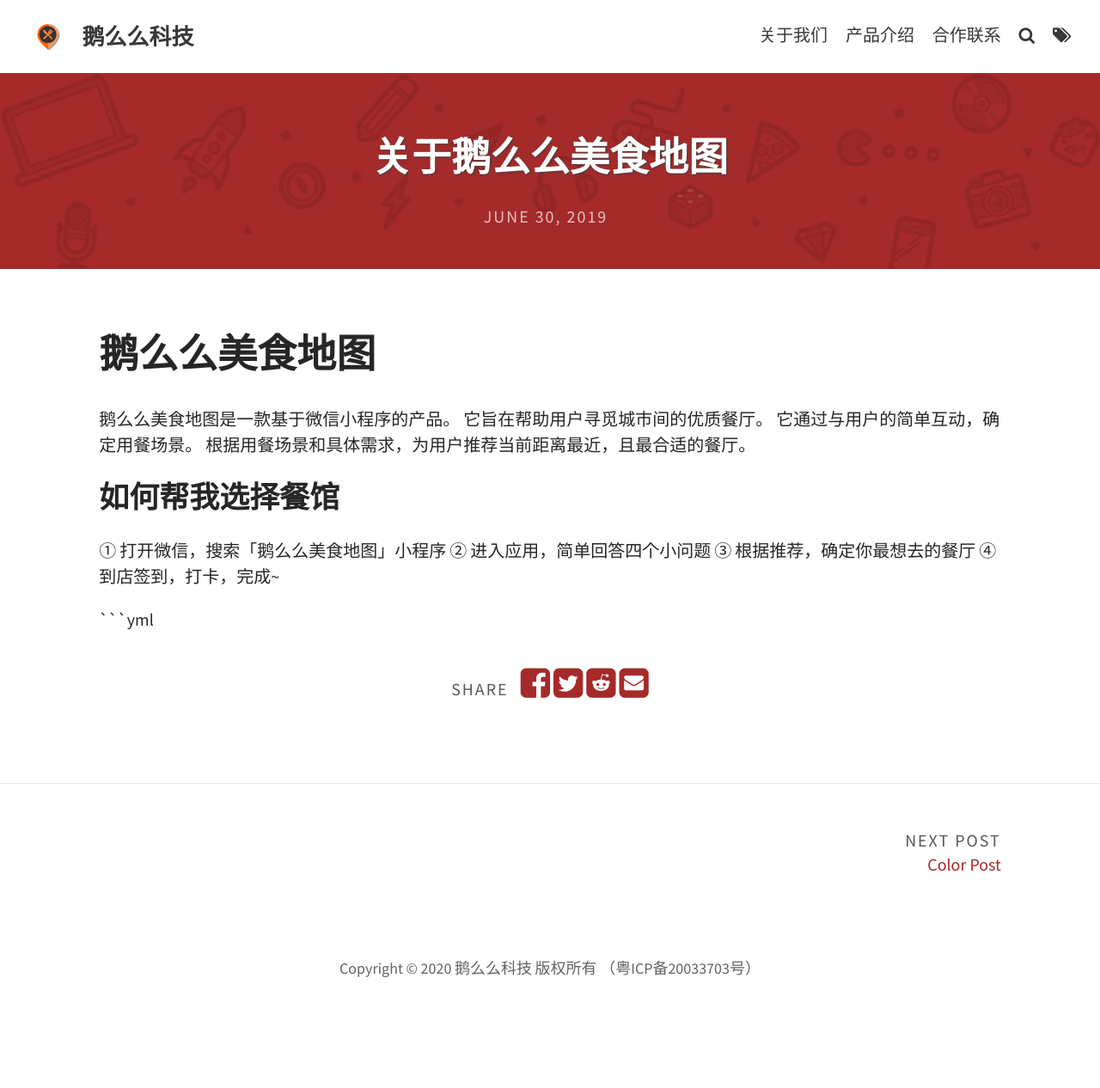
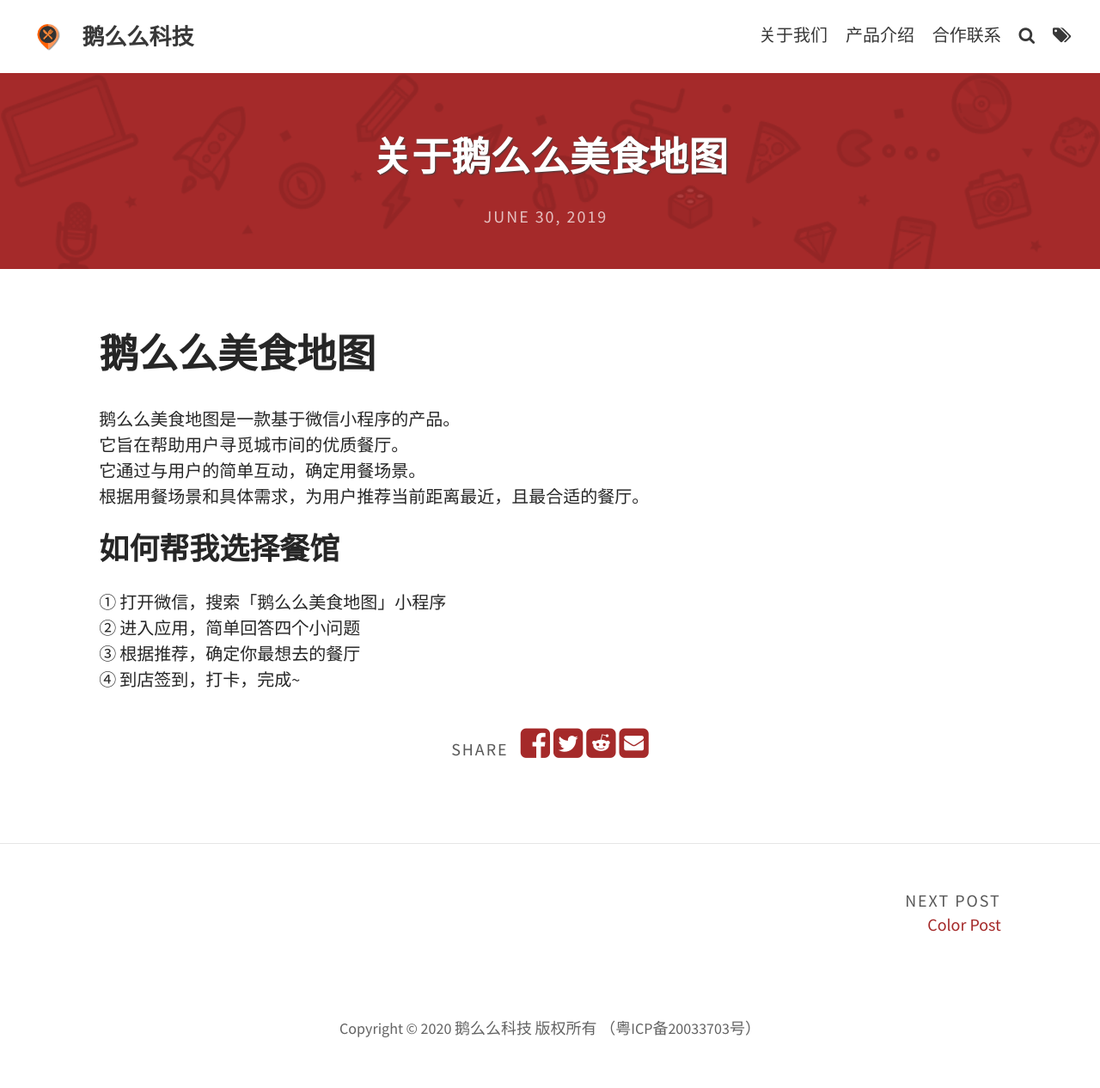
Before and after one commit to nanaezheng/nanae.github.io, a Jekyll site: the page built from _posts/2019-06-30-sample-post.md, in a window 1280 px wide. Shown: the whole page at 86% size. Built offline with Jekyll 4.4.1, drawn with Linux system fonts in a browser that asks for light colours; before the commit the page ends 1196 px from its top, so only the background shows below that.

Commit message:
Update 2019-06-30-sample-post.md

````diff
--- a/_posts/2019-06-30-sample-post.md
+++ b/_posts/2019-06-30-sample-post.md
@@ -8,19 +8,16 @@ excerpt_separator: <!--more-->
 
 # 鹅么么美食地图
 
-鹅么么美食地图是一款基于微信小程序的产品。
-它旨在帮助用户寻觅城市间的优质餐厅。
-它通过与用户的简单互动，确定用餐场景。
-根据用餐场景和具体需求，为用户推荐当前距离最近，且最合适的餐厅。
+鹅么么美食地图是一款基于微信小程序的产品。<br/>
+它旨在帮助用户寻觅城市间的优质餐厅。<br/>
+它通过与用户的简单互动，确定用餐场景。<br/>
+根据用餐场景和具体需求，为用户推荐当前距离最近，且最合适的餐厅。<br/>
 
 <!--more-->
 
 ## 如何帮我选择餐馆
 
-① 打开微信，搜索「鹅么么美食地图」小程序
-② 进入应用，简单回答四个小问题
-③ 根据推荐，确定你最想去的餐厅
-④ 到店签到，打卡，完成~
-
-
-```yml
+① 打开微信，搜索「鹅么么美食地图」小程序<br/>
+② 进入应用，简单回答四个小问题<br/>
+③ 根据推荐，确定你最想去的餐厅<br/>
+④ 到店签到，打卡，完成~<br/>
````
